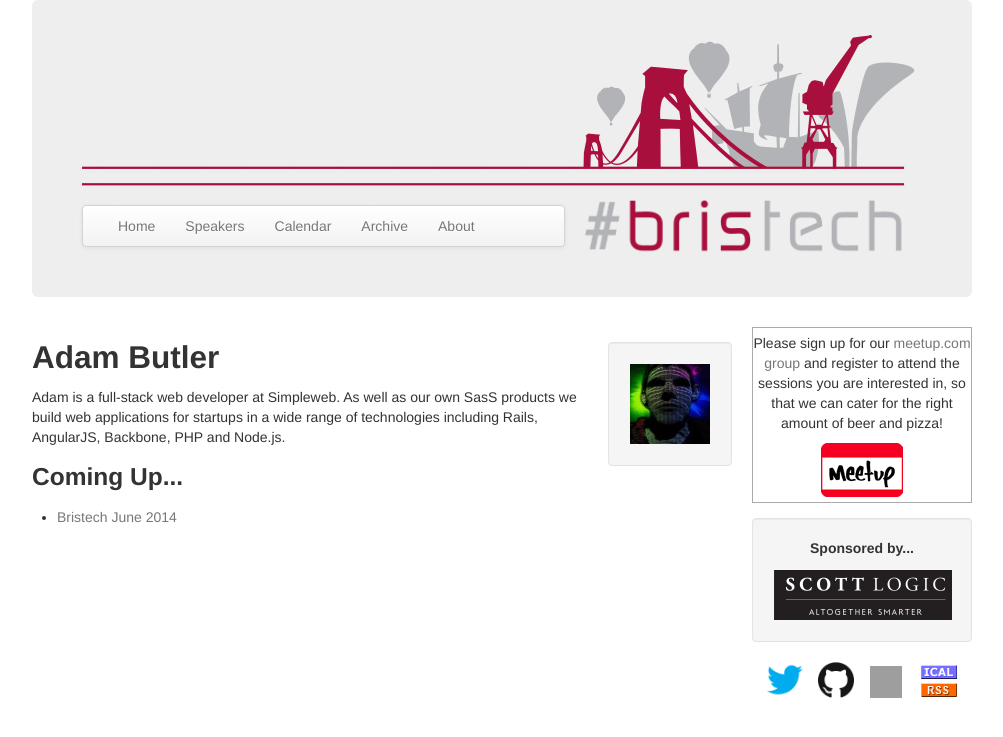
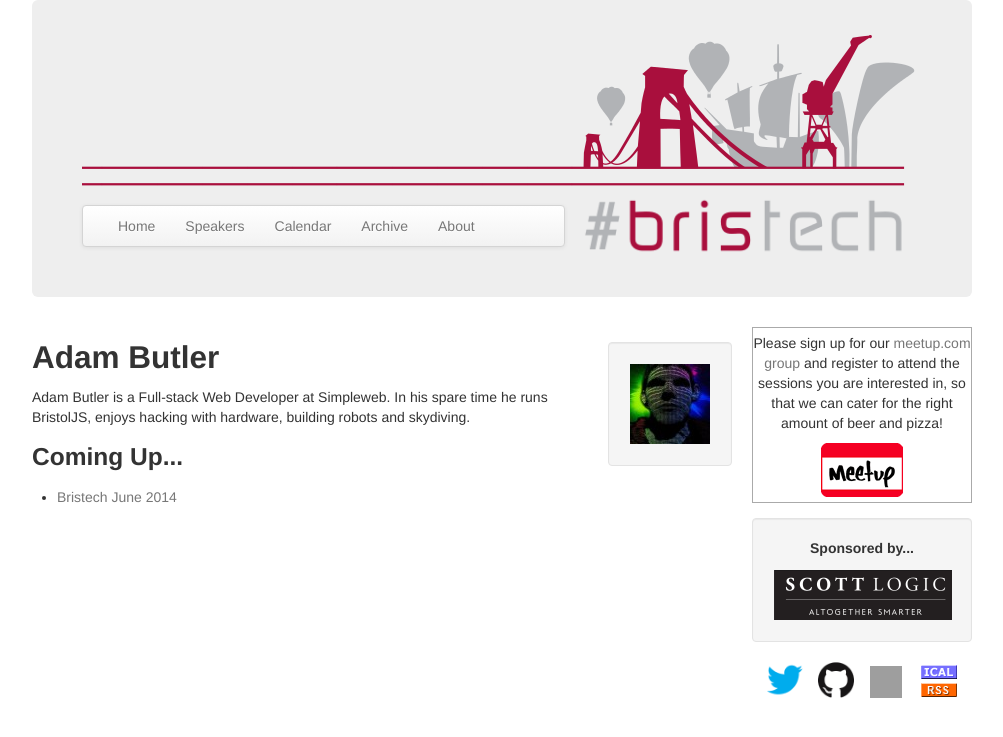
Before and after one commit to bris-tech/bris-tech.github.io, a Jekyll site: the page built from speakers/_posts/2000-01-01-adam-butler.md, in a window 1280 px wide. Shown: the top 737 px of the page, without its empty margins (138-1141 px from the left). Built offline with Jekyll 4.4.1, drawn with Linux system fonts in a browser that asks for light colours; grey boxes are pictures that could not be loaded.

Commit message:
Update 2000-01-01-adam-butler.md

```diff
--- a/speakers/_posts/2000-01-01-adam-butler.md
+++ b/speakers/_posts/2000-01-01-adam-butler.md
@@ -7,6 +7,4 @@ permalink: /speakers/adam-butler.html
 avatar: /img/avatars/adam-butler.jpg
 ---
 
-Adam is a full-stack web developer at Simpleweb. As well as our own SasS
-products we build web applications for startups in a wide range of technologies
-including Rails, AngularJS, Backbone, PHP and Node.js.
+Adam Butler is a Full-stack Web Developer at Simpleweb. In his spare time he runs BristolJS, enjoys hacking with hardware, building robots and skydiving.
```
